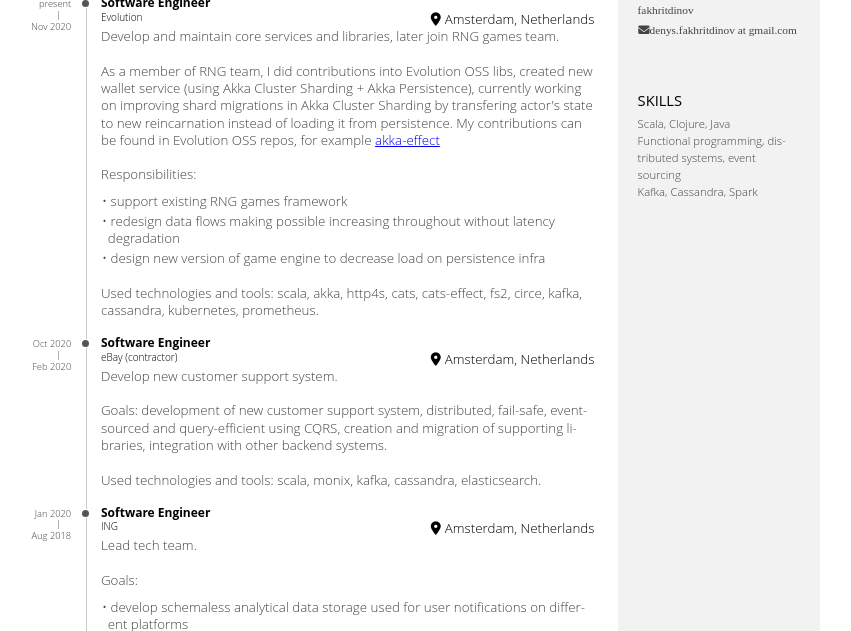
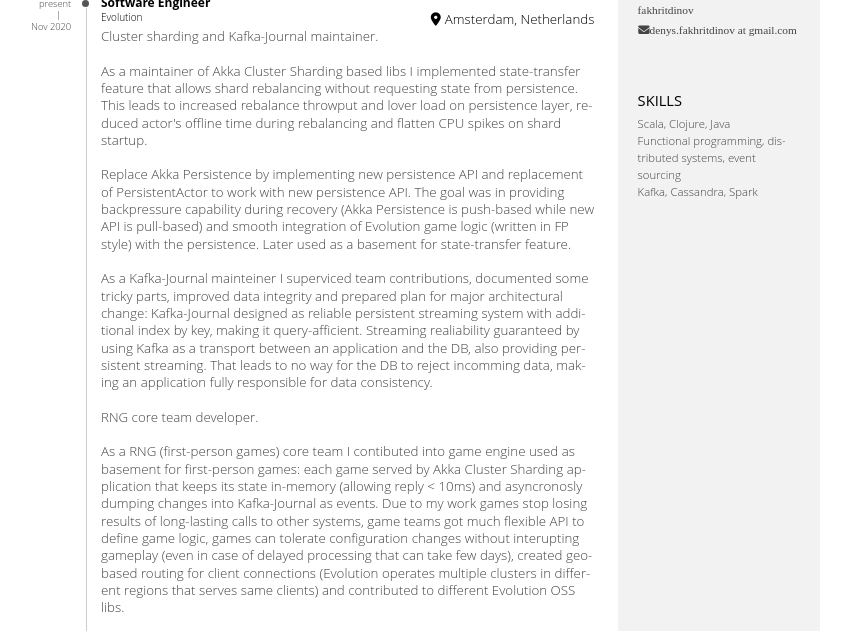
Before and after one commit to dfakhritdinov/cv, a plain HTML site: page index.html in a window 1280 px wide. Shown: the part 148-779 px from the top of the page, without its empty margins (228-1079 px from the left). Drawn offline with nearby package versions, Linux system fonts and the light colour scheme.

Commit message:
after-evo

```diff
--- a/index.html
+++ b/index.html
@@ -30,24 +30,55 @@
                     <span class="location">Amsterdam, Netherlands</span>
                 </header>
                 <div>
-                    <div>Develop and maintain core services and libraries, later join RNG games team.</div>
-                    <div>As a member of RNG team, I did contributions into Evolution OSS libs,
-                        created new wallet service (using Akka Cluster Sharding + Akka Persistence),
-                        currently working on improving shard migrations in Akka Cluster Sharding by transfering actor's state to new reincarnation instead of loading it from persistence.
-
-                        My contributions can be found in Evolution OSS repos, for example <a href="https://github.com/evolution-gaming/akka-effect">akka-effect</a>
+                    <div>
+                        <div>
+                            Cluster sharding and Kafka-Journal maintainer.
+                        </div>
+                        <div>
+                            As a maintainer of Akka Cluster Sharding based libs I implemented
+                            state-transfer feature that allows shard rebalancing without requesting state from persistence.
+                            This leads to increased rebalance throwput and lover load on persistence layer,
+                            reduced actor's offline time during rebalancing and flatten CPU spikes on shard startup.
+                        </div>
+                        <div>
+                            Replace Akka Persistence by implementing new persistence API and replacement of PersistentActor
+                            to work with new persistence API. The goal was in providing backpressure capability during recovery
+                            (Akka Persistence is push-based while new API is pull-based) and smooth integration of Evolution
+                            game logic (written in FP style) with the persistence. Later used as a basement for state-transfer
+                            feature.
+                        </div>
+                        <div>
+                            As a Kafka-Journal mainteiner I superviced team contributions, documented some tricky parts,
+                            improved data integrity and prepared plan for major architectural change: Kafka-Journal designed
+                            as reliable persistent streaming system with additional index by key, making it query-afficient.
+                            Streaming realiability guaranteed by using Kafka as a transport between an application and the DB,
+                            also providing persistent streaming. That leads to no way for the DB to reject incomming data, making
+                            an application fully responsible for data consistency.
+                        </div>
                     </div>
                     <div>
-                        <div>Responsibilities:</div>
-                        <ul>
-                            <li>support existing RNG games framework</li>
-                            <li>redesign data flows making possible increasing throughout without latency degradation
-                            </li>
-                            <li>design new version of game engine to decrease load on persistence infra</li>
-                        </ul>
+                        <div>
+                            RNG core team developer.
+                        </div>
+                        <div>
+                            As a RNG (first-person games) core team I contibuted into game engine used as basement for
+                            first-person games: each game served by Akka Cluster Sharding application that keeps its state
+                            in-memory (allowing reply < 10ms) and asyncronosly dumping changes into Kafka-Journal as events.
+                            Due to my work games stop losing results of long-lasting calls to other systems, game teams got
+                            much flexible API to define game logic, games can tolerate configuration changes without
+                            interupting gameplay (even in case of delayed processing that can take few days), created geo-based
+                            routing for client connections (Evolution operates multiple clusters in different regions that
+                            serves same clients) and contributed to different Evolution OSS libs.
+                        </div>
+                        <div>
+                            Develop and bring to production Agent-Wallet service that provides tracking of agent limit changes
+                            in real-time with strong guarantee of processing each bet no more than once. The service was later
+                            supported by other team without almost any changes for years.
+                        </div>
                     </div>
-                    <div>Used technologies and tools: scala, akka, http4s, cats, cats-effect, fs2, circe, kafka,
-                        cassandra, kubernetes, prometheus.
+
+                    <div>Tech used: scala, akka cluster/sharding/persistence, http4s, cats, cats-effect, fs2, circe/play-json,
+                        kafka, cassandra, kubernetes, prometheus.
                     </div>
                 </div>
             </div>
```
